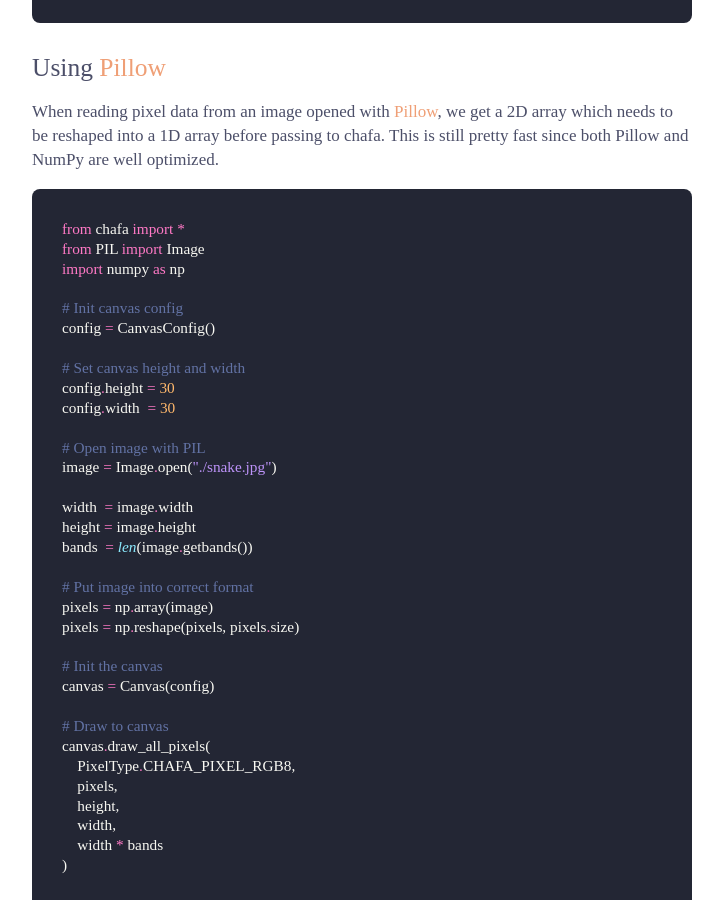
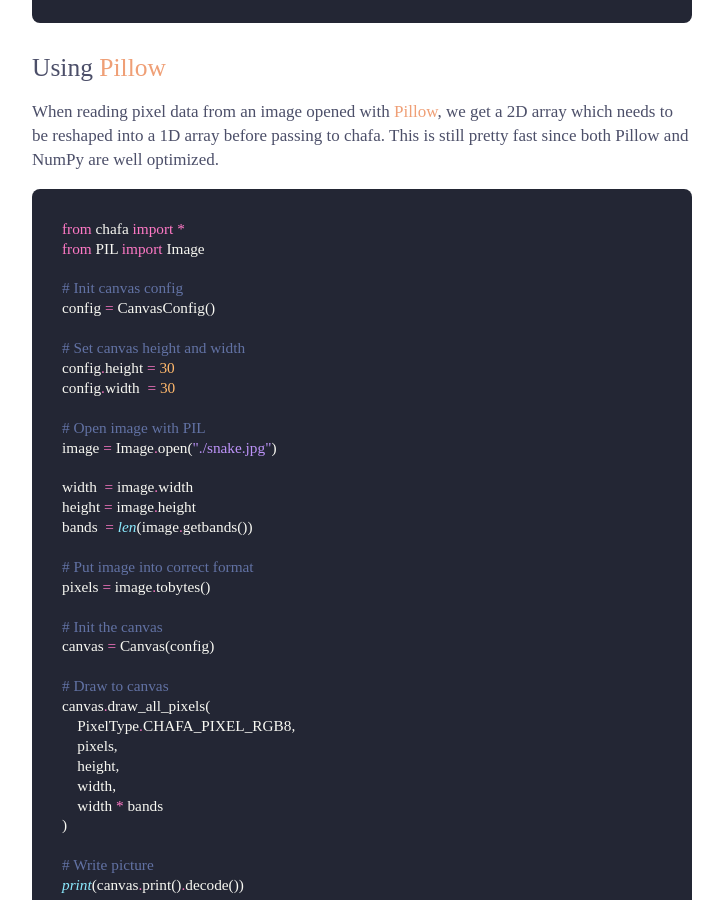
Before and after one commit to GuardKenzie/chafa.py, a Sphinx documentation site: the page built from docs/usage/examples.rst, in a window 1280 px wide and 900 px high, scrolled down 1536 px. Shown: the whole window, without its empty margins (388-1111 px from the left). Built offline with Sphinx 7.4.7, drawn with Linux system fonts in a browser that asks for light colours; some web fonts are replaced.

Commit message:
Docs: Updated the PIL example to no longer depend on numpy

```diff
--- a/docs/usage/examples.rst
+++ b/docs/usage/examples.rst
@@ -70,7 +70,6 @@
 
     from chafa import *
     from PIL import Image
-    import numpy as np
 
     # Init canvas config
     config = CanvasConfig()
@@ -87,8 +86,7 @@
     bands  = len(image.getbands())
 
     # Put image into correct format
-    pixels = np.array(image)
-    pixels = np.reshape(pixels, pixels.size)
+    pixels = image.tobytes()
 
     # Init the canvas
     canvas = Canvas(config)
```
Also changed, not shown: 1 other file.
